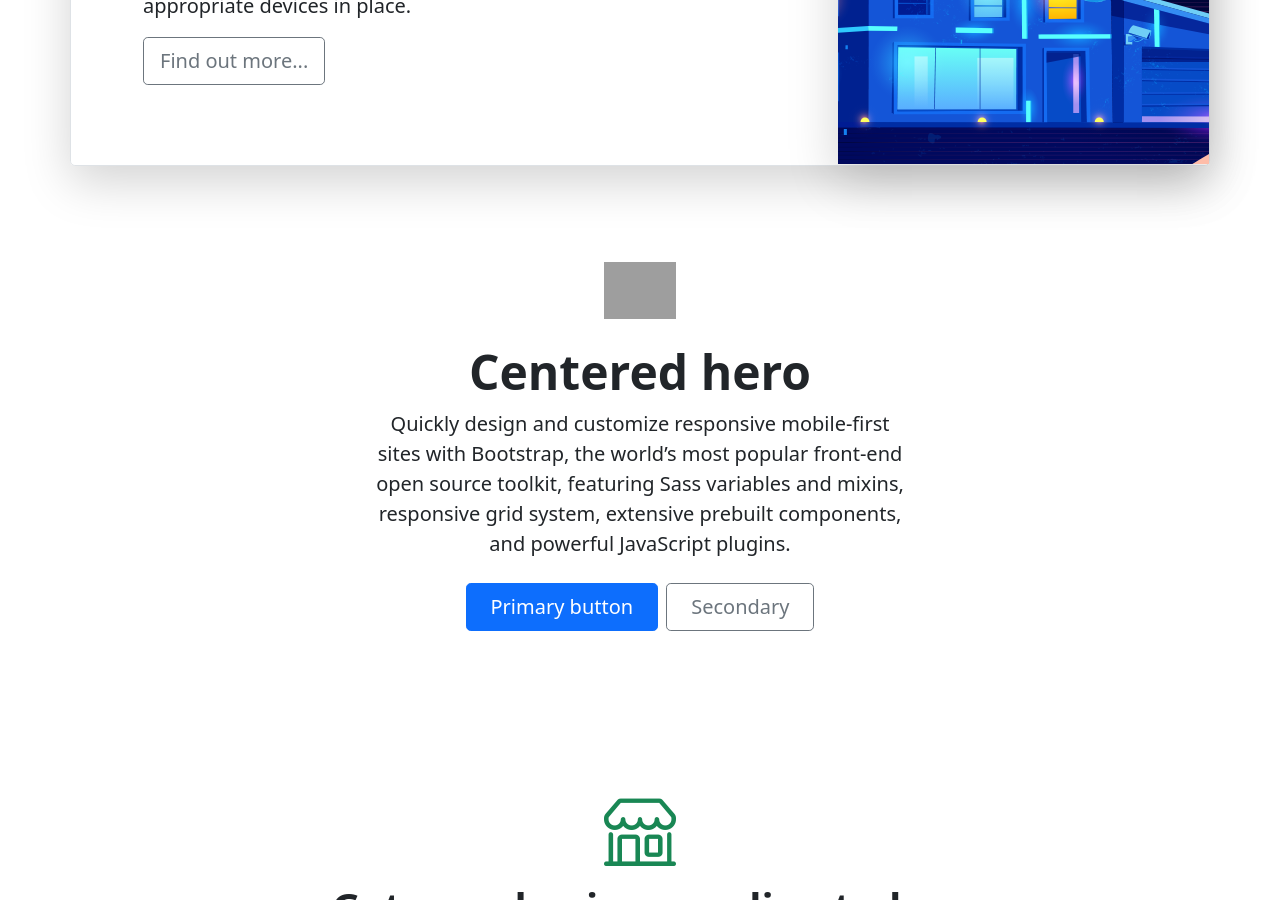
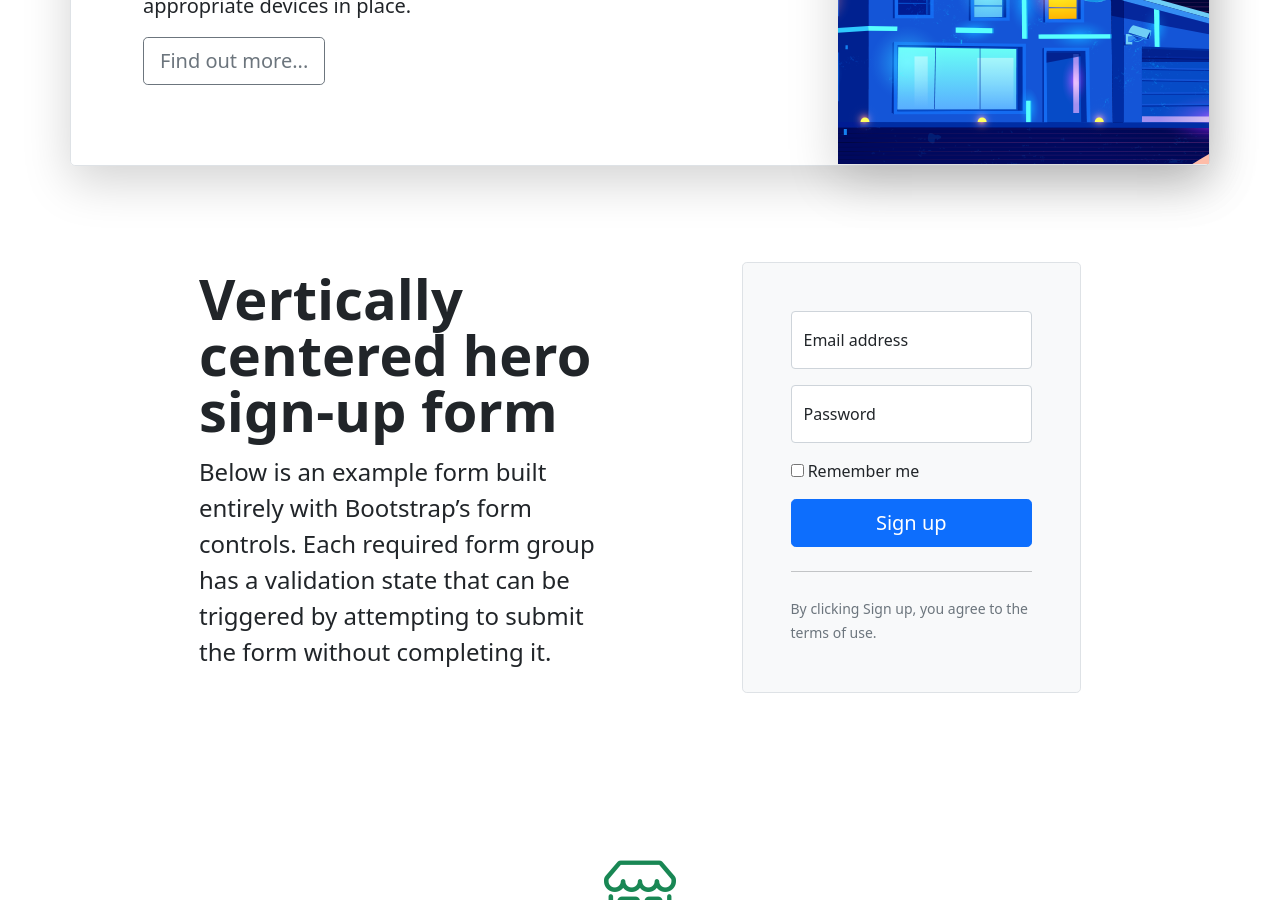
Before and after one commit to uslayer/uslayer.github.io, a Jekyll site: the page built from index.html, in a window 1280 px wide and 900 px high, scrolled down 1013 px. Built offline with Jekyll 4.4.1, drawn with Linux system fonts in a browser that asks for light colours; the list of posts is cut into pages by our own code; grey boxes are pictures that could not be loaded.

Commit message:
Update index.html

```diff
--- a/index.html
+++ b/index.html
@@ -51,14 +51,31 @@ image: assets/images/blog/press-cover.jpg
       </div>
     </div>
 
-      <div class="px-4 py-5 my-5 text-center">
-        <img class="d-block mx-auto mb-4" src="/docs/5.0/assets/brand/bootstrap-logo.svg" alt="" width="72" height="57">
-        <h1 class="display-5 fw-bold">Centered hero</h1>
-        <div class="col-lg-6 mx-auto">
-          <p class="lead mb-4">Quickly design and customize responsive mobile-first sites with Bootstrap, the world’s most popular front-end open source toolkit, featuring Sass variables and mixins, responsive grid system, extensive prebuilt components, and powerful JavaScript plugins.</p>
-          <div class="d-grid gap-2 d-sm-flex justify-content-sm-center">
-            <button type="button" class="btn btn-primary btn-lg px-4 gap-3">Primary button</button>
-            <button type="button" class="btn btn-outline-secondary btn-lg px-4">Secondary</button>
+    <div class="container col-xl-10 col-xxl-8 px-4 py-5">
+        <div class="row align-items-center g-lg-5 py-5">
+          <div class="col-lg-7 text-center text-lg-start">
+            <h1 class="display-4 fw-bold lh-1 mb-3">Vertically centered hero sign-up form</h1>
+            <p class="col-lg-10 fs-4">Below is an example form built entirely with Bootstrap’s form controls. Each required form group has a validation state that can be triggered by attempting to submit the form without completing it.</p>
+          </div>
+          <div class="col-md-10 mx-auto col-lg-5">
+            <form class="p-4 p-md-5 border rounded-3 bg-light">
+              <div class="form-floating mb-3">
+                <input type="email" class="form-control" id="floatingInput" placeholder="name@example.com" autocomplete="off">
+                <label for="floatingInput">Email address</label>
+              </div>
+              <div class="form-floating mb-3">
+                <input type="password" class="form-control" id="floatingPassword" placeholder="Password">
+                <label for="floatingPassword">Password</label>
+              </div>
+              <div class="checkbox mb-3">
+                <label>
+                  <input type="checkbox" value="remember-me"> Remember me
+                </label>
+              </div>
+              <button class="w-100 btn btn-lg btn-primary" type="submit">Sign up</button>
+              <hr class="my-4">
+              <small class="text-muted">By clicking Sign up, you agree to the terms of use.</small>
+            </form>
           </div>
         </div>
       </div>
```
